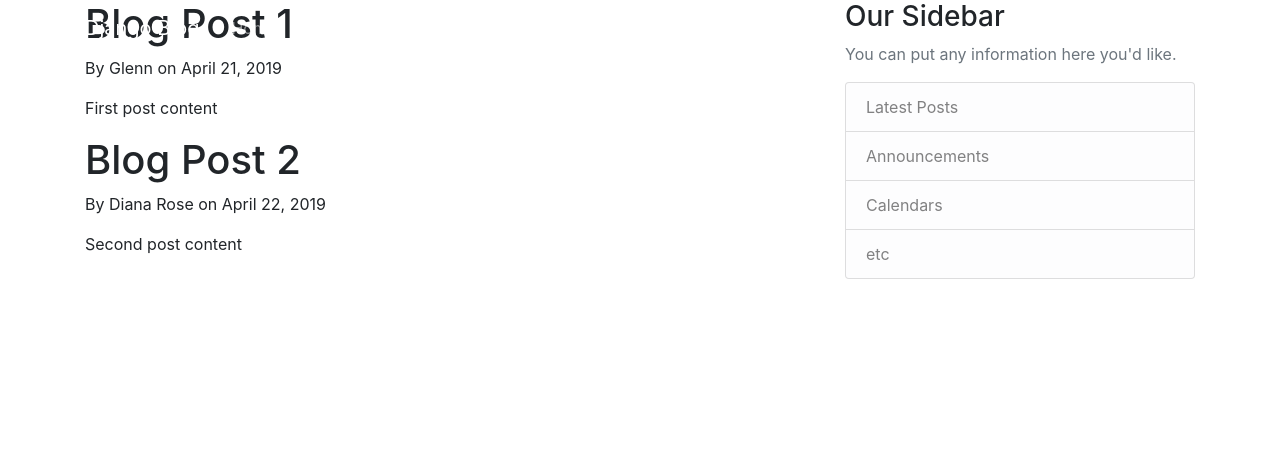
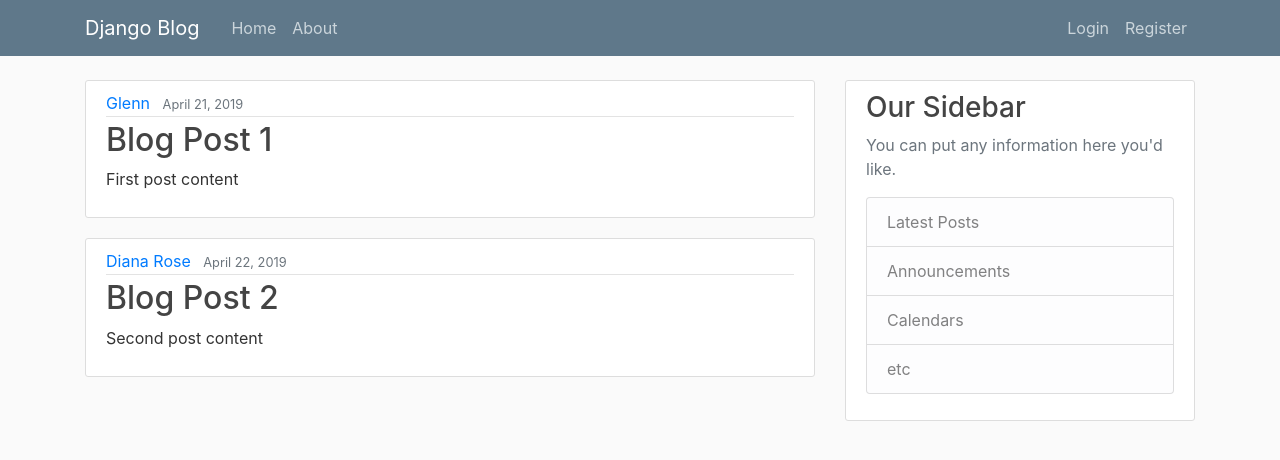
Before and after one commit to glennposadas/django_blog_project, a Django app: page / in a window 1280 px wide. Shown: the top 460 px of the page. Run offline with Django 3.2, Linux system fonts and the light colour scheme; some libraries are stand-ins or nearby versions.

Commit message:
ADD: css for navbar and sidebar.

```diff
--- a/blog_project/blog_app/templates/blog/base.html
+++ b/blog_project/blog_app/templates/blog/base.html
@@ -9,6 +9,8 @@
 
     <!-- Bootstrap CSS -->
     <link rel="stylesheet" href="https://stackpath.bootstrapcdn.com/bootstrap/4.3.1/css/bootstrap.min.css" integrity="sha384-ggOyR0iXCbMQv3Xipma34MD+dH/1fQ784/j6cY/iJTQUOhcWr7x9JvoRxT2MZw1T" crossorigin="anonymous">
+
+    <link rel="stylesheet" type="text/css" href="{% static 'blog/main.css' %}">
 
     {% if title %}
         <title>Django Blog - {{ title }}</title>
--- a/blog_project/blog_app/templates/blog/home.html
+++ b/blog_project/blog_app/templates/blog/home.html
@@ -1,8 +1,15 @@
 {% extends 'blog/base.html' %}
 {% block content %}
     {% for post in posts %}
-        <h1>{{ post.title }}</h1>
-        <p>By {{ post.author }} on {{ post.date_posted }}</p>
-        <p>{{ post.content }}</p>
+        <article class="media content-section">
+          <div class="media-body">
+            <div class="article-metadata">
+              <a class="mr-2" href="#">{{ post.author }}</a>
+              <small class="text-muted">{{ post.date_posted }}</small>
+            </div>
+            <h2><a class="article-title" href="#">{{ post.title }}</a></h2>
+            <p class="article-content">{{ post.content }}</p>
+          </div>
+        </article>
     {% endfor %}
 {% endblock content %}
```
